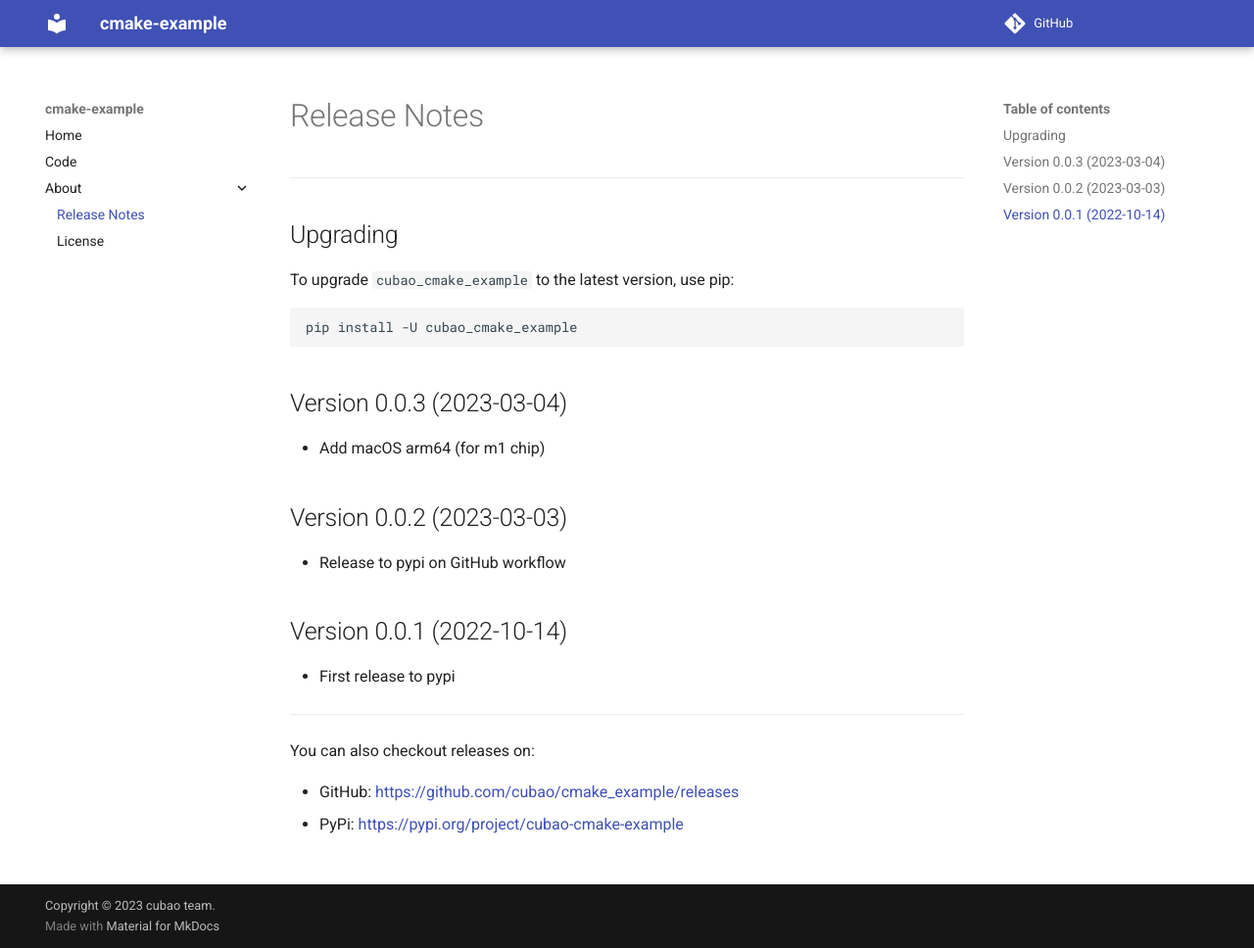
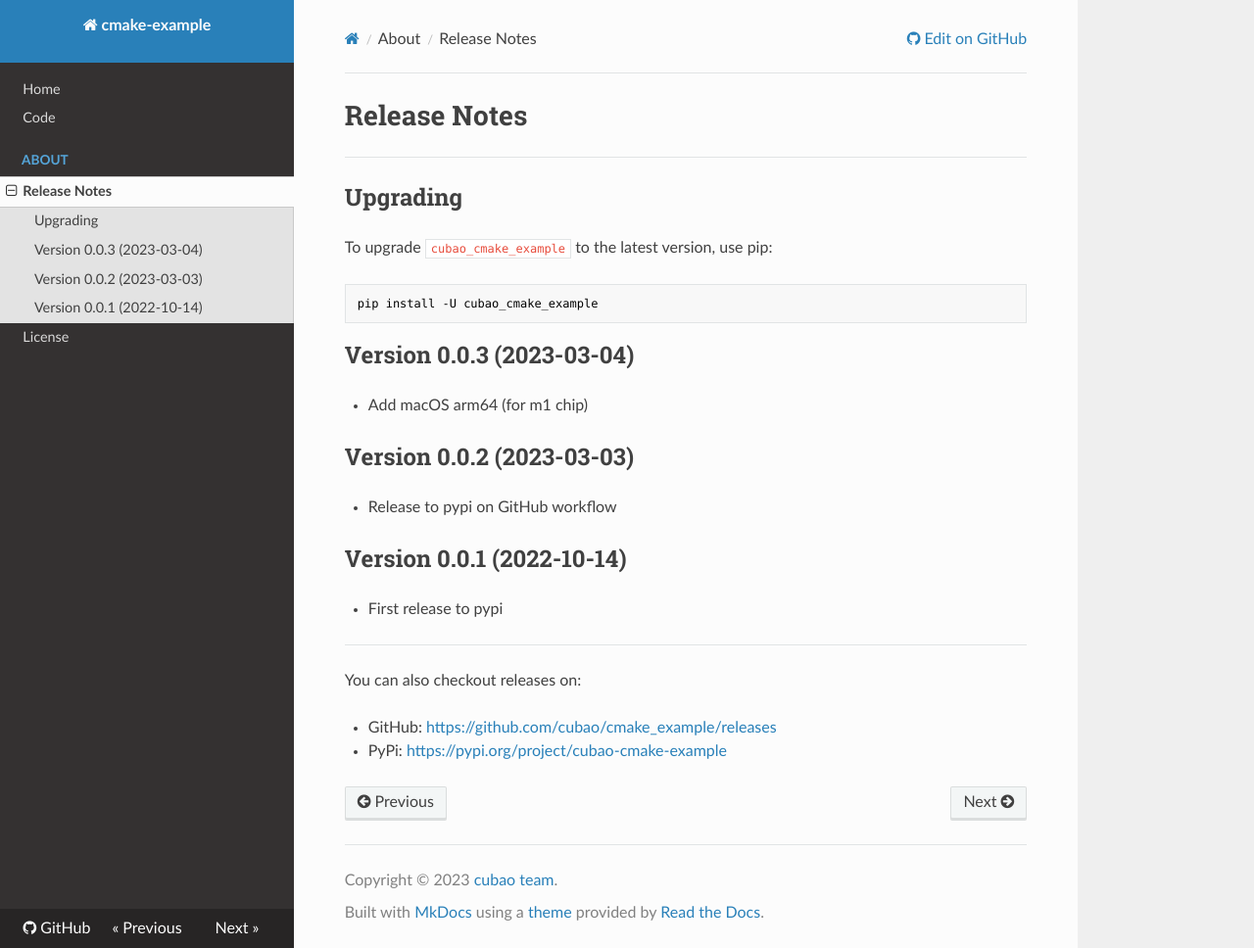
Before and after one commit to cubao/nano-fmm, an MkDocs documentation site: the page built from docs/about/release-notes.md, in a window 1280 px wide and 968 px high. Shown: the whole window at 98% size. Built offline with MkDocs 1.6.1, drawn with Linux system fonts in a browser that asks for light colours; nearby versions of some CDN libraries; comment, search, counter and statistics services are not loaded.

Commit message:
use read the docs

```diff
--- a/mkdocs.yml
+++ b/mkdocs.yml
@@ -6,7 +6,7 @@ site_author: district10
 repo_url: https://github.com/cubao/cmake_example
 edit_uri: blob/master/docs/
 
-theme: material
+theme: readthedocs
 nav:
   - Home: index.md
   - Code: code.md
```
